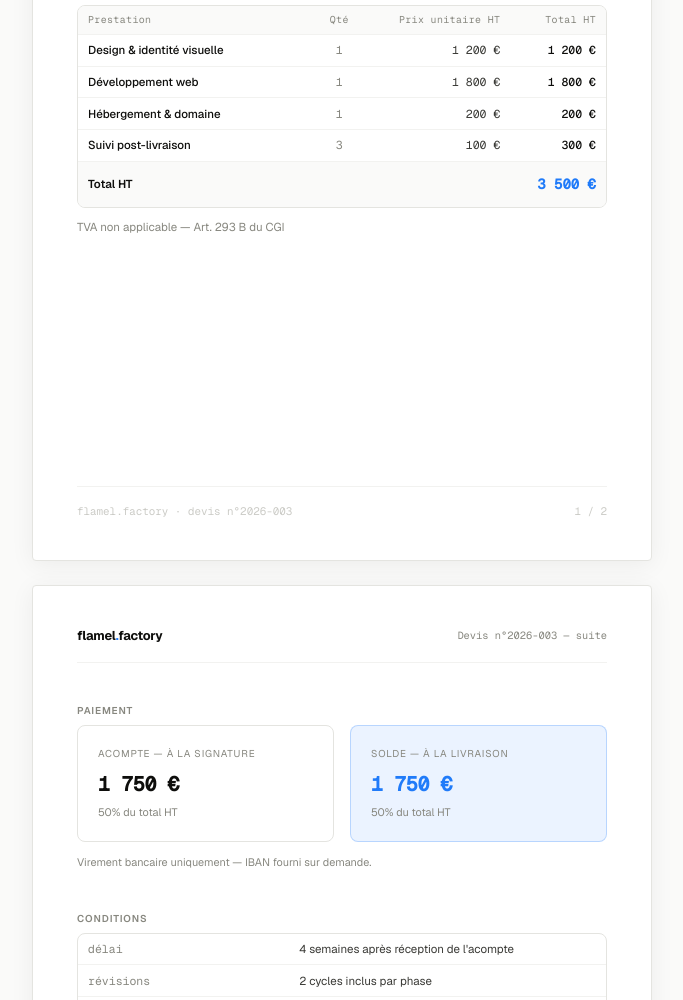
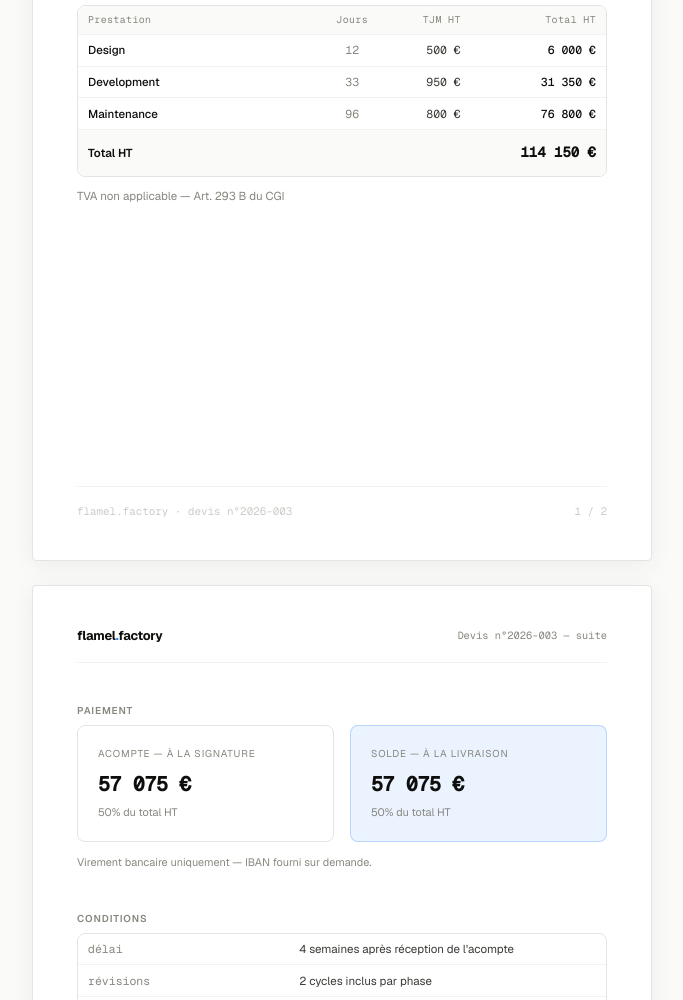
Before and after one commit to samuelabadie/flamel-factory-website, a plain HTML site: page branding/index.html in a window 1280 px wide. Shown: the part 7480-8480 px from the top of the page, without its empty margins (298-981 px from the left). Drawn offline with nearby package versions, Linux system fonts and the light colour scheme.

Commit message:
Update devis — new line items and totals
Co-Authored-By: Claude Sonnet 4.6 <noreply@anthropic.com>

```diff
--- a/branding/index.html
+++ b/branding/index.html
@@ -1033,39 +1033,33 @@
               <thead>
                 <tr style="background: var(--g-50);">
                   <th style="width: 45%;">Prestation</th>
-                  <th style="text-align: center;">Qté</th>
-                  <th style="text-align: right;">Prix unitaire HT</th>
+                  <th style="text-align: center;">Jours</th>
+                  <th style="text-align: right;">TJM HT</th>
                   <th style="text-align: right;">Total HT</th>
                 </tr>
               </thead>
               <tbody>
                 <tr>
-                  <td style="font-weight: 500; color: var(--g-900);">Design & identité visuelle</td>
-                  <td style="text-align: center; color: var(--g-500); font-family: var(--font-mono);">1</td>
-                  <td style="font-family: var(--font-mono); text-align: right;">1 200 €</td>
-                  <td style="font-family: var(--font-mono); text-align: right; font-weight: 500; color: var(--g-900);">1 200 €</td>
+                  <td style="font-weight: 500; color: var(--g-900);">Design</td>
+                  <td style="text-align: center; color: var(--g-500); font-family: var(--font-mono);">12</td>
+                  <td style="font-family: var(--font-mono); text-align: right;">500 €</td>
+                  <td style="font-family: var(--font-mono); text-align: right; font-weight: 500; color: var(--g-900);">6 000 €</td>
                 </tr>
                 <tr>
-                  <td style="font-weight: 500; color: var(--g-900);">Développement web</td>
-                  <td style="text-align: center; color: var(--g-500); font-family: var(--font-mono);">1</td>
-                  <td style="font-family: var(--font-mono); text-align: right;">1 800 €</td>
-                  <td style="font-family: var(--font-mono); text-align: right; font-weight: 500; color: var(--g-900);">1 800 €</td>
+                  <td style="font-weight: 500; color: var(--g-900);">Development</td>
+                  <td style="text-align: center; color: var(--g-500); font-family: var(--font-mono);">33</td>
+                  <td style="font-family: var(--font-mono); text-align: right;">950 €</td>
+                  <td style="font-family: var(--font-mono); text-align: right; font-weight: 500; color: var(--g-900);">31 350 €</td>
                 </tr>
                 <tr>
-                  <td style="font-weight: 500; color: var(--g-900);">Hébergement & domaine</td>
-                  <td style="text-align: center; color: var(--g-500); font-family: var(--font-mono);">1</td>
-                  <td style="font-family: var(--font-mono); text-align: right;">200 €</td>
-                  <td style="font-family: var(--font-mono); text-align: right; font-weight: 500; color: var(--g-900);">200 €</td>
-                </tr>
-                <tr>
-                  <td style="font-weight: 500; color: var(--g-900);">Suivi post-livraison</td>
-                  <td style="text-align: center; color: var(--g-500); font-family: var(--font-mono);">3</td>
-                  <td style="font-family: var(--font-mono); text-align: right;">100 €</td>
-                  <td style="font-family: var(--font-mono); text-align: right; font-weight: 500; color: var(--g-900);">300 €</td>
+                  <td style="font-weight: 500; color: var(--g-900);">Maintenance</td>
+                  <td style="text-align: center; color: var(--g-500); font-family: var(--font-mono);">96</td>
+                  <td style="font-family: var(--font-mono); text-align: right;">800 €</td>
+                  <td style="font-family: var(--font-mono); text-align: right; font-weight: 500; color: var(--g-900);">76 800 €</td>
                 </tr>
                 <tr style="background: var(--g-50);">
                   <td colspan="3" style="font-weight: 600; color: var(--g-900); border-bottom: none; padding-top: 0.75rem; padding-bottom: 0.75rem;">Total HT</td>
-                  <td style="font-family: var(--font-mono); font-weight: 700; color: var(--accent); text-align: right; font-size: 0.875rem; border-bottom: none; padding-top: 0.75rem; padding-bottom: 0.75rem;">3 500 €</td>
+                  <td style="font-family: var(--font-mono); font-weight: 700; color: var(--g-900); text-align: right; font-size: 0.875rem; border-bottom: none; padding-top: 0.75rem; padding-bottom: 0.75rem;">114 150 €</td>
                 </tr>
               </tbody>
             </table>
@@ -1098,12 +1092,12 @@
           <div style="display: grid; grid-template-columns: 1fr 1fr; gap: 1rem;">
             <div style="border: 1px solid var(--g-200); border-radius: 8px; padding: 1.25rem;">
               <div style="font-size: 0.62rem; color: var(--g-500); text-transform: uppercase; letter-spacing: 0.08em; margin-bottom: 0.5rem;">Acompte — à la signature</div>
-              <div style="font-size: 1.25rem; font-weight: 700; color: var(--g-900); font-family: var(--font-mono); letter-spacing: -0.02em;">1 750 €</div>
+              <div style="font-size: 1.25rem; font-weight: 700; color: var(--g-900); font-family: var(--font-mono); letter-spacing: -0.02em;">57 075 €</div>
               <div style="font-size: 0.68rem; color: var(--g-500); margin-top: 0.25rem;">50% du total HT</div>
             </div>
             <div style="border: 1px solid var(--accent-mid); border-radius: 8px; padding: 1.25rem; background: var(--accent-light);">
               <div style="font-size: 0.62rem; color: var(--g-500); text-transform: uppercase; letter-spacing: 0.08em; margin-bottom: 0.5rem;">Solde — à la livraison</div>
-              <div style="font-size: 1.25rem; font-weight: 700; color: var(--accent); font-family: var(--font-mono); letter-spacing: -0.02em;">1 750 €</div>
+              <div style="font-size: 1.25rem; font-weight: 700; color: var(--g-900); font-family: var(--font-mono); letter-spacing: -0.02em;">57 075 €</div>
               <div style="font-size: 0.68rem; color: var(--g-500); margin-top: 0.25rem;">50% du total HT</div>
             </div>
           </div>
```
